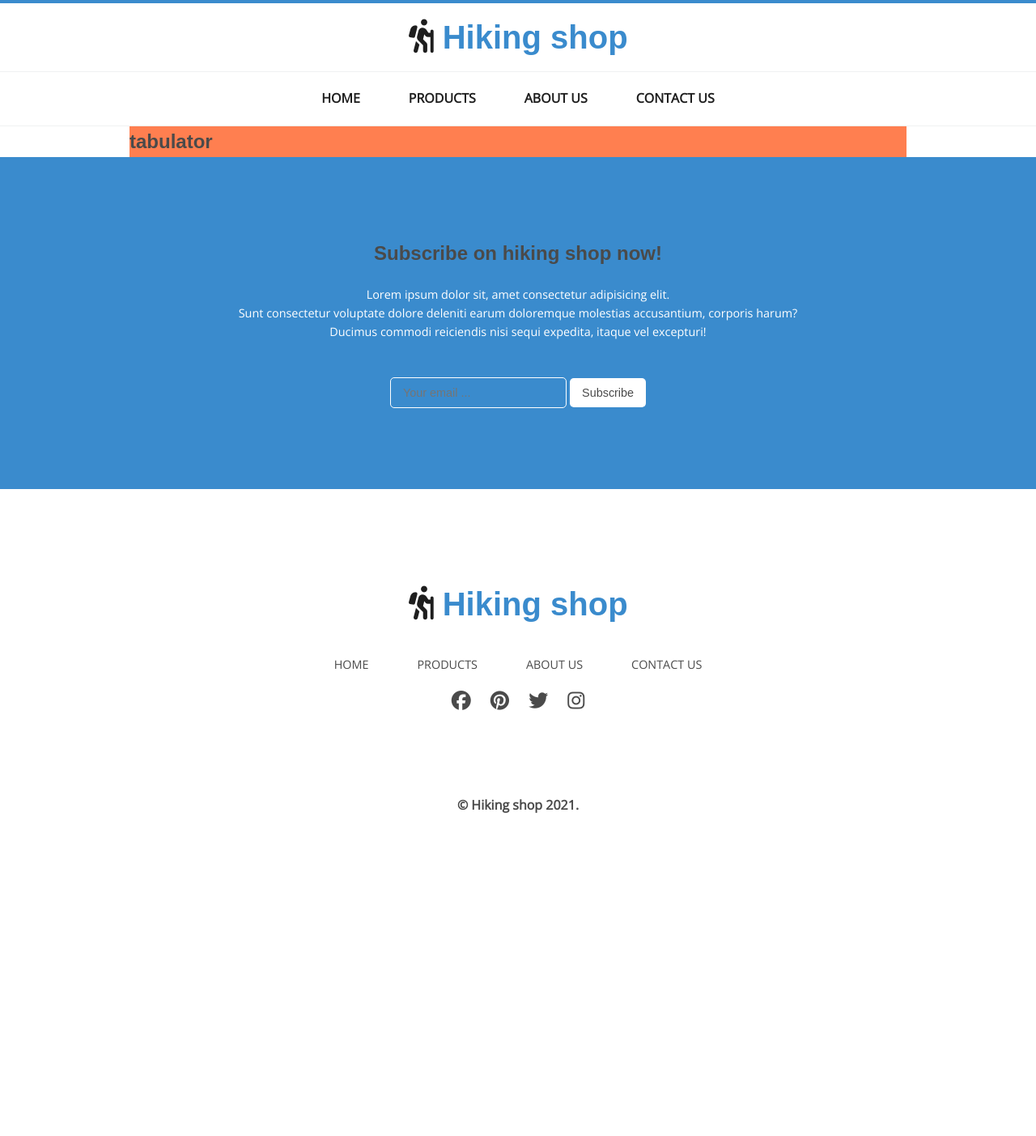
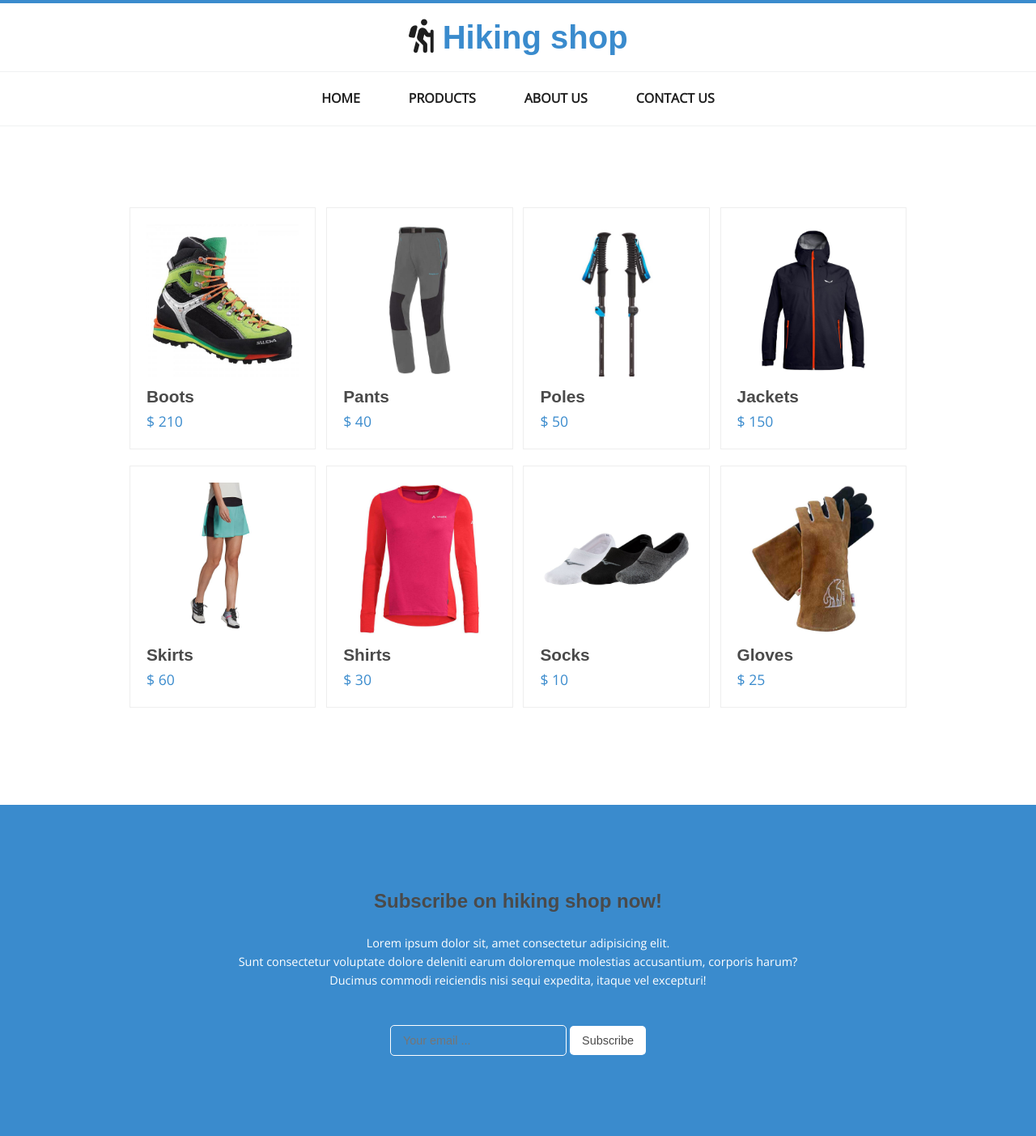
Before and after one commit to AlPaunovic/hikingAssignment, a PHP site: page /products.php in a window 1280 px wide. Shown: the top 1403 px of the page at 81% size. Before the commit the page ends 1004 px from the top, so only its background shows below. Run offline with PHP 8.4, Linux system fonts and the light colour scheme; some libraries are stand-ins or nearby versions; some web fonts are replaced.

Commit message:
promene u products

```diff
--- a/css/style.css
+++ b/css/style.css
@@ -279,27 +279,32 @@ contact
 }
 
 /**************
-productsGroup
+producte
 ***************/
-/* .productsGroup .container {
-    background: red;
+
+.producte {
     padding: 100px 0;
     display: flex;
     flex-wrap: wrap;
     justify-content: space-between;
 }
-.productsGroup div {
-    flex: 0 0 10%;
+.producte article {
+    flex: 0 0 24%;
+    padding: 20px;
+    border: 1px solid var(--borders);
+    margin-bottom: 20px;
 }
-.productsGroup img {
+.producte img {
     width: 100%;
-    border: 1px solid var(--borders);
-    padding: 20px;
-} */
+}
+.producte h4 {
+    font-size: 1.3rem;
+}
+.producte p {
+    font-size: 1.1rem;
+    color: var(--primary);
+}
 
-.producte {
-    background: coral;
-}
 
 /**************
 footer
--- a/products.php
+++ b/products.php
@@ -4,55 +4,53 @@
 
      <section class="producte container">
 
-     <h1>tabulator</h1>
-
-        <!-- <div>
-            <div><img src="img/boots.jpg" alt=""></div>
+        <article>
+            <img src="img/boots.jpg" alt="">
             <h4>Boots</h4>
             <p> &#36; 210</p>
-        </div>
+        </article>
 
-        <div>
-            <div><img src="img/pants.jpg" alt=""></div>
+        <article>
+            <img src="img/pants.jpg" alt="">
             <h4>Pants</h4>
             <p> &#36; 40</p>
-        </div>
+        </article>
 
-        <div>
-            <div> <img src="img/poles.jpg" alt=""></div>
+        <article>
+            <img src="img/poles.jpg" alt="">
             <h4>Poles</h4>
             <p> &#36; 50</p>
-        </div>
+        </article>
 
-        <div>
-            <div><img src="img/jackets.jpg" alt=""></div>
+        <article>
+            <img src="img/jackets.jpg" alt="">
             <h4>Jackets</h4>
             <p> &#36; 150</p>
-        </div>
+        </article>
 
-        <div>
-            <div><img src="img/skirts.jpg" alt=""></div>
+        <article>
+            <img src="img/skirts.jpg" alt="">
             <h4>Skirts</h4>
             <p> &#36; 60</p>
-        </div>
+        </article>
 
-        <div>
-            <div><img src="img/shirts.jpg" alt=""></div>
+        <article>
+            <img src="img/shirts.jpg" alt="">
             <h4>Shirts</h4>
             <p> &#36; 30</p>
-        </div>
+        </article>
 
-        <div>
-            <div><img src="img/socks.jpg" alt=""></div>
+        <article>
+            <img src="img/socks.jpg" alt="">
             <h4>Socks</h4>
             <p> &#36; 10</p>
-        </div>
+        </article>
 
-        <div>
-            <div><img src="img/gloves.jpg" alt=""></div>
+        <article>
+            <img src="img/gloves.jpg" alt="">
             <h4>Gloves</h4>
             <p> &#36; 25</p>
-        </div> -->
+        </article>
 
      </section>
 
```
